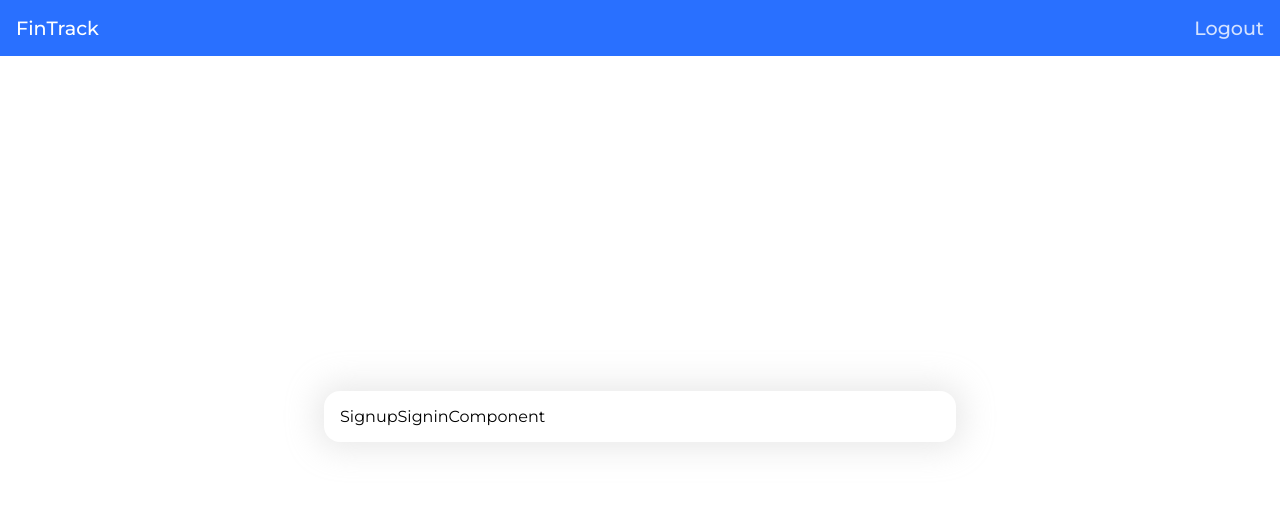
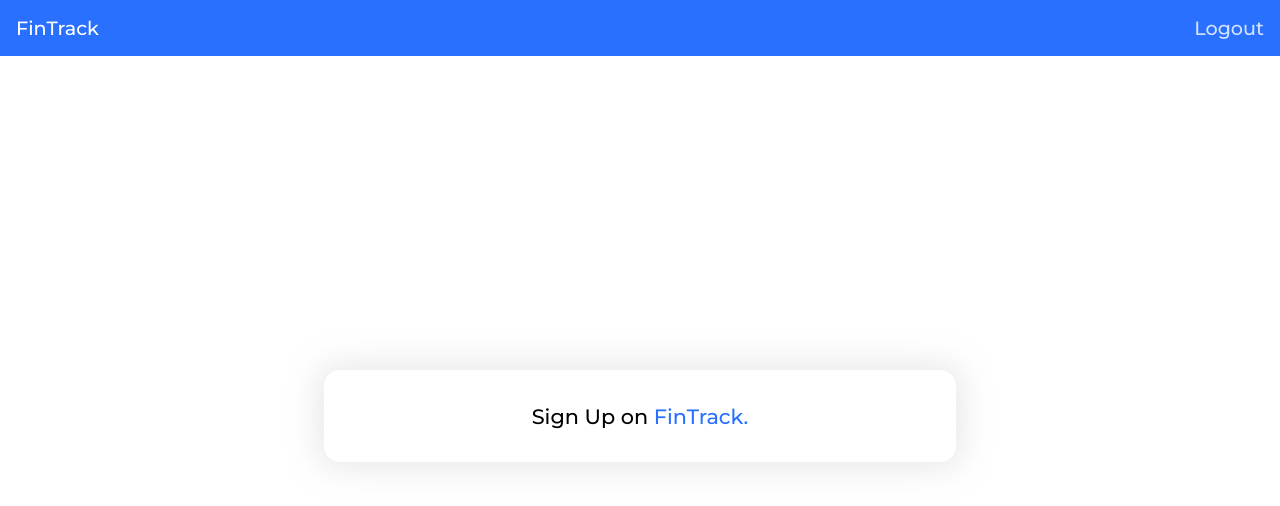
Before and after one commit to mokshmahajan2004/FinTrack, a React (Create React App) app: page / in a window 1280 px wide. Shown: the top 506 px of the page. Built offline with nearby package versions, Linux system fonts and the light colour scheme.

Commit message:
Signup Component Form

```diff
--- a/src/components/SignupSignin/index.js
+++ b/src/components/SignupSignin/index.js
@@ -3,7 +3,7 @@ import "./style.css";
 function SignupSigninComponent() {
   return (
     <div className='signup-wrapper'>
-      SignupSigninComponent
+     <h2 className='title'>Sign Up on <span style={{color:"var(--theme)"}}>FinTrack.</span></h2>
     </div>
   )
 }
--- a/src/components/SignupSignin/style.css
+++ b/src/components/SignupSignin/style.css
@@ -6,3 +6,9 @@
     border-radius: 1rem;
     padding: 1rem;
 }
+.title{
+    font-weight: 500;
+    font-size: 1.3rem;
+    text-align: center;
+
+}
```
Also changed, not shown: src/components/Input/index.js (added, +17 -0 lines), src/components/Input/styles.css (added).
